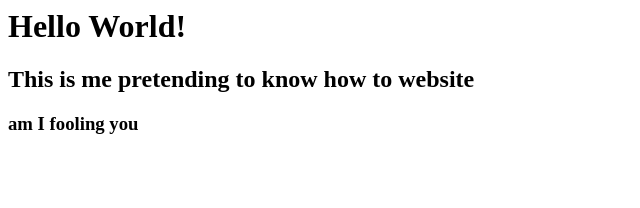
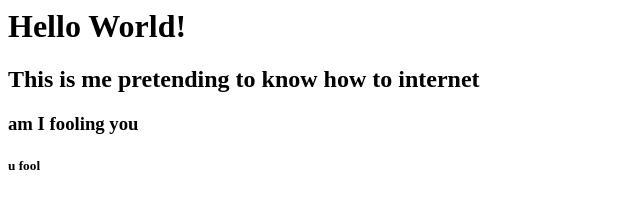
Before and after one commit to EKilheeney/ekilheeney.github.io, a plain HTML site: page hofstra/design/index.html in a window 1280 px wide. Shown: the full height of the page, 0-640 px from the left. Drawn offline with Linux system fonts and the light colour scheme.

Commit message:
Update index.html

```diff
--- a/hofstra/design/index.html
+++ b/hofstra/design/index.html
@@ -3,8 +3,10 @@
 <body>
 
 <h1>Hello World!</h1>
-<h2>This is me pretending to know how to website</h2>
+<h2>This is me pretending to know how to internet</h2>
 <h3>am I fooling you</h3>
+
+<h5>u fool</h5>
 
 </body>
 
```
